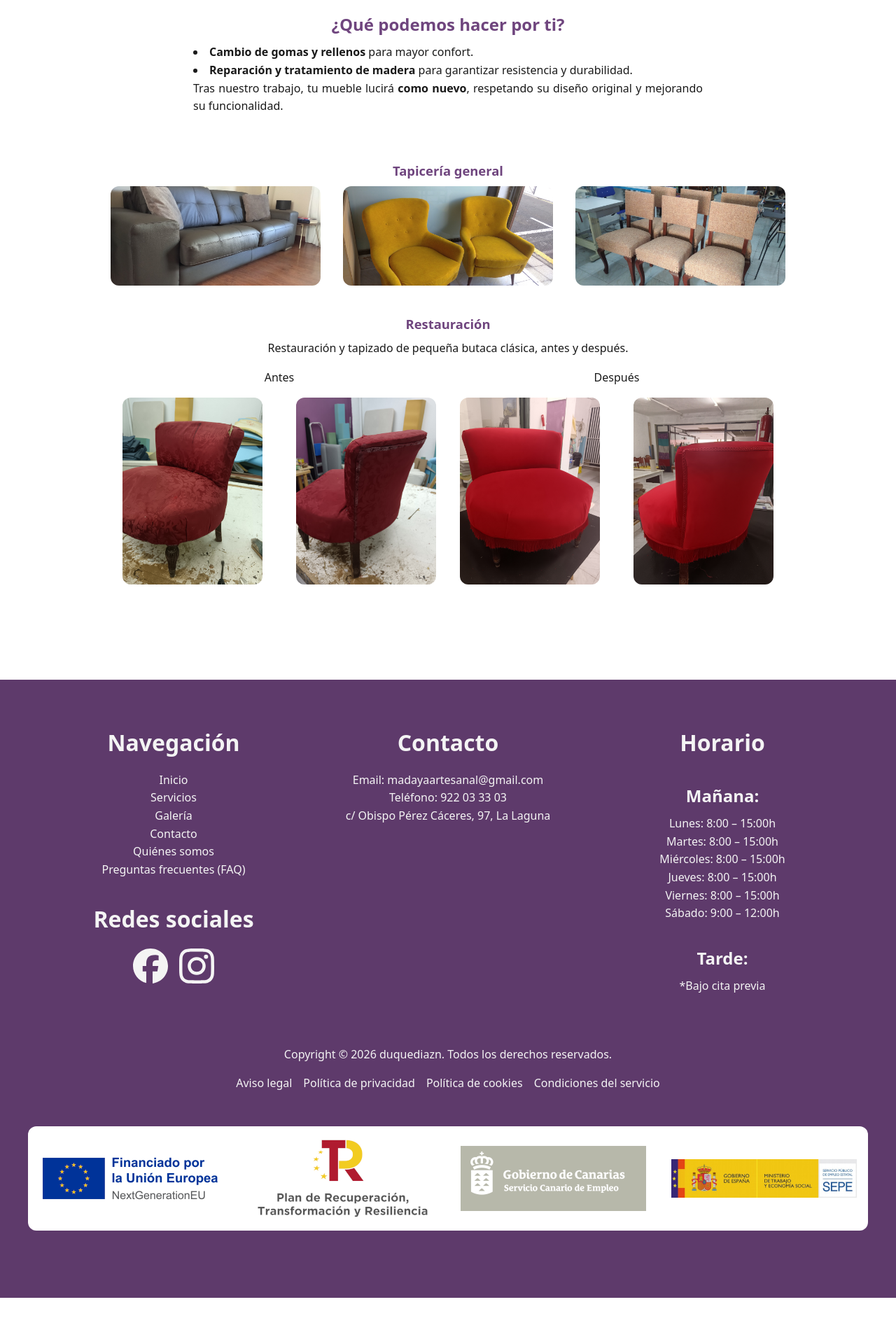
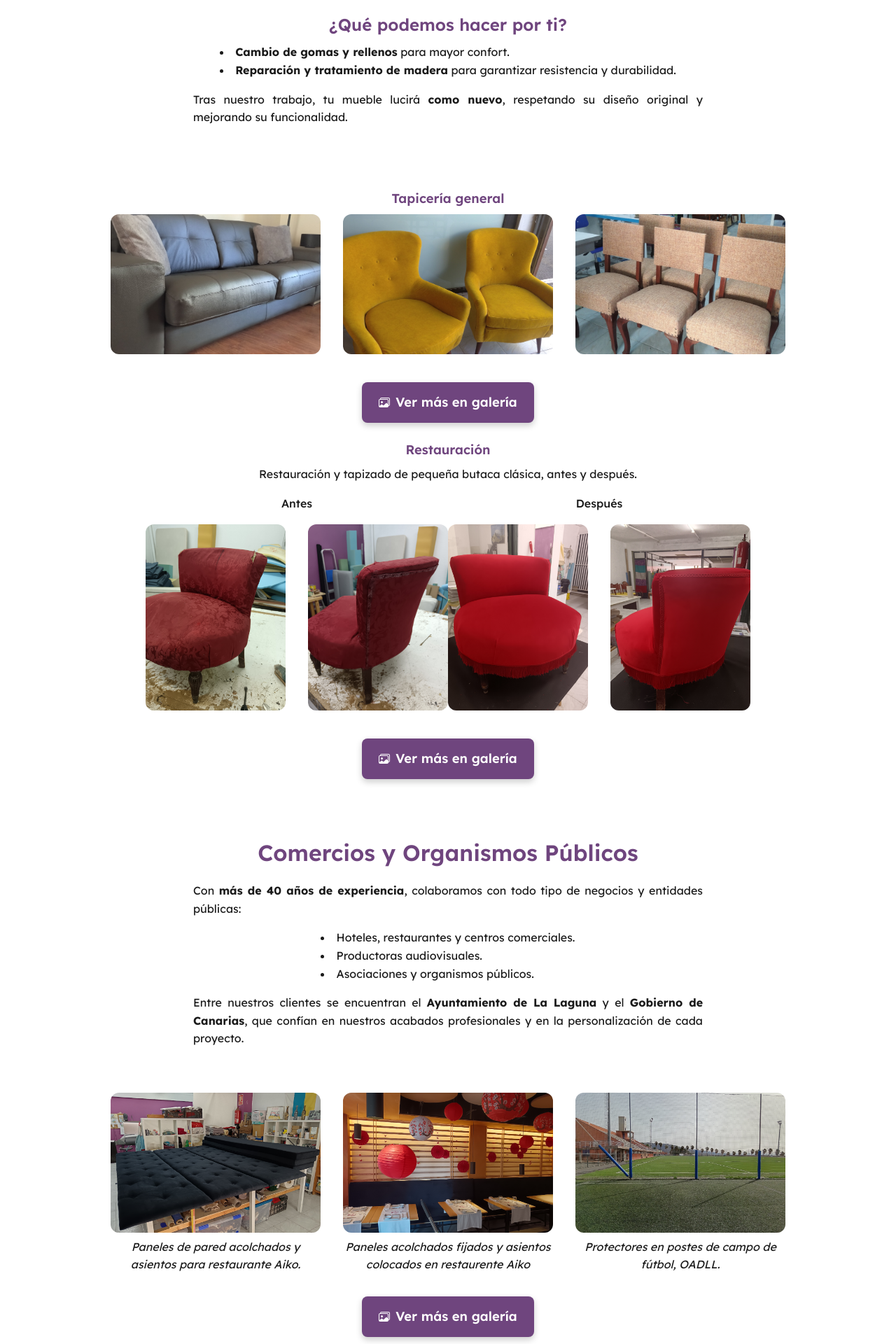
Before and after one commit to duquediazn/ecomadaya, a PHP site: page /servicios.php in a window 1280 px wide. Shown: the part 480-2400 px from the top of the page at 70% size. Before the commit the page ends 2334 px from the top, so only its background shows below. Run offline with PHP 8.4, Linux system fonts and the light colour scheme; grey boxes are pictures that could not be loaded.

Commit message:
feat: añade contenido a servicios y cambios de estilos
-Se añade nuevo contenido a la página Servicios.php y nuevas imágenes a /assets

Se añade nueva fuente principal para mejor legibilidad de personas con dislexia, cambios añadidos en header.

Se añade una nueva clase a uno de los elementos del footer: row-section-institutions

- Se modifican otras claes de la hoja de estilos main.css en relación a algunos de los cambios anteriores.

```diff
--- a/assets/css/main.css
+++ b/assets/css/main.css
@@ -1,7 +1,7 @@
 /* ========================================================= VARIABLES ========================================================= */
 :root {
     /* TIPOGRAFÍA */
-    --font-base: system-ui, -apple-system, BlinkMacSystemFont, "Segoe UI", Roboto, sans-serif;
+    --font-base: Lexend, sans-serif;
     --font-headings: var(--font-base);
     /* TAMAÑOS DE LETRA */
     --fs-xs: 0.85rem;
@@ -18,11 +18,11 @@
     --space-xl: 3rem;
     --max-width: 1200px;
     /* COLORES CORPORATIVOS */
+    /* morado */
     --color-primary: #6f457e;
-    /* morado */
     --color-primary-hover: #5e3a6b;
+    /* amarillo */
     --color-accent: #d0bd33;
-    /* amarillo hover */
     --color-accent-hover: #b8a62d;
     /* TEXTO */
     --color-text: #1a1a1a;
@@ -30,6 +30,7 @@
     /* FONDOS */
     --color-bg: #ffffff;
     --color-surface: #f7f7f7;
+    --color-footer: #808080;
     /* BORDES */
     --color-border: #dddddd;
 }
@@ -58,6 +59,7 @@ body {
     font-size: var(--fs-sm);
     line-height: 1.6;
     -webkit-font-smoothing: antialiased;
+    /*WebKit/Blink en MacOS*/
 }
 
 /* Enlaces */
@@ -92,25 +94,22 @@ a:focus {
 /* ========================================================= LAYOUT GENERAL ========================================================= */
 main.site-main {
     flex: 1;
-    /* Esto empuja el footer hacia abajo */
-    max-width: var(--max-width);
-    margin: 0 auto;
-    padding: var(--space-xl) var(--space-sm);
+    padding: var(--space-xl) 0;
 }
 
 section {
     width: 100%;
-    max-width: var(--max-width);
     margin: 0 auto var(--space-xl);
     padding: 0 var(--space-sm);
+    display: flex;
+    flex-direction: column;
+    align-items: center;
 }
 
 .section--narrow {
-    display: flex;
-    flex-direction: column;
-    /*align-items: center;*/
     max-width: 760px;
     text-align: justify;
+    border-radius: 14px;
 }
 
 article {
@@ -167,6 +166,7 @@ p {
 
 ul {
     list-style-position: inside;
+    margin-bottom: var(--space-sm);
 }
 
 /* ========================================================= HEADER + NAVEGACIÓN ========================================================= */
@@ -285,6 +285,7 @@ ul {
 
 .hero__image {
     width: 100%;
+    max-width: var(--max-width);
     margin-top: var(--space-lg);
     object-fit: cover;
     border-radius: 12px;
@@ -357,9 +358,18 @@ ul {
     margin-bottom: var(--space-lg);
 }
 
+.picture-container figure {
+    max-width: 300px;
+}
+
+.picture-container figure figcaption {
+    font-size: var(--fs-sm);
+    font-style: italic;
+}
+
 .picture-container img {
     width: 300px;
-    height: auto;
+    height: 200px;
     object-fit: cover;
     border-radius: 12px;
 
@@ -452,18 +462,25 @@ ul {
     fill: #FF0069;
 }
 
+.row-section-legal {
+    padding: var(--space-sm);
+}
+
 .row-section-institutions {
+    max-width: fit-content;
     background-color: var(--color-bg);
-    display: flex;
+    flex-direction: row;
     flex-wrap: wrap;
-    align-items: center;
-    justify-content: space-between;
+    align-items: space-evenly;
+    justify-content: space-evenly;
+    align-content: space-between;
     border-radius: 12px;
 }
 
 .row-section-institutions>img {
     width: 265px;
     height: auto;
+    margin: var(--space-sm);
 }
 
 .site-footer .legal-menu {
--- a/includes/footer.php
+++ b/includes/footer.php
@@ -56,7 +56,7 @@
 
     </section>
 
-    <section>
+    <section class="row-section-legal">
         <p>Copyright &copy; <?php echo date("Y"); ?> <a href="https://github.com/duquediazn">duquediazn</a>. Todos los derechos reservados.</p>
 
         <nav aria-label="Navegación legal">
--- a/includes/header.php
+++ b/includes/header.php
@@ -7,21 +7,20 @@ $current_page = basename($_SERVER['PHP_SELF']);
 
 <head>
     <meta charset="UTF-8">
-
     <!-- Responsive -->
     <meta name="viewport" content="width=device-width, initial-scale=1.0">
-
-    <!-- Título por defecto (luego si quieres se puede sobreescribir en cada página) -->
+    <!-- Título -->
     <title>Artesanía y Tapizados Madaya</title>
-
     <!-- Favicon -->
     <link rel="icon" href="/assets/icons/favicon.ico" sizes="any">
-
     <!-- CSS -->
     <link rel="stylesheet" href="/assets/css/main.css">
-
     <!-- JS global -->
     <script src="/assets/js/main.js" defer></script>
+    <!-- Lexend font -->
+    <link rel="preconnect" href="https://fonts.googleapis.com">
+    <link rel="preconnect" href="https://fonts.gstatic.com" crossorigin>
+    <link href="https://fonts.googleapis.com/css2?family=Lexend:wght@100..900&display=swap" rel="stylesheet">
 </head>
 
 <body>
--- a/servicios.php
+++ b/servicios.php
@@ -20,6 +20,13 @@ Tapizamos y restauramos <b>sofás, sillas, butacas, cabeceros y cualquier mueble
         <a href=""><img src="/assets/img/butacas1.webp" alt=""></a>
         <a href=""><img src="/assets/img/sillas1.webp" alt=""></a>
     </div>
+    <a href="/galeria.php" class="btn btn--primary">
+       <svg xmlns="http://www.w3.org/2000/svg" width="16" height="16" fill="currentColor" class="bi bi-images" viewBox="0 0 16 16">
+            <path d="M4.502 9a1.5 1.5 0 1 0 0-3 1.5 1.5 0 0 0 0 3"/>
+            <path d="M14.002 13a2 2 0 0 1-2 2h-10a2 2 0 0 1-2-2V5A2 2 0 0 1 2 3a2 2 0 0 1 2-2h10a2 2 0 0 1 2 2v8a2 2 0 0 1-1.998 2M14 2H4a1 1 0 0 0-1 1h9.002a2 2 0 0 1 2 2v7A1 1 0 0 0 15 11V3a1 1 0 0 0-1-1M2.002 4a1 1 0 0 0-1 1v8l2.646-2.354a.5.5 0 0 1 .63-.062l2.66 1.773 3.71-3.71a.5.5 0 0 1 .577-.094l1.777 1.947V5a1 1 0 0 0-1-1z"/>
+        </svg>
+        Ver más en galería
+    </a>
     <h4>Restauración</h4>
     <p>Restauración y tapizado de pequeña butaca clásica, antes y después.</p>
     <div class="before-after-grid">
@@ -38,6 +45,81 @@ Tapizamos y restauramos <b>sofás, sillas, butacas, cabeceros y cualquier mueble
             </div>
         </div>
     </div>
+    <a href="/galeria.php" class="btn btn--primary">
+       <svg xmlns="http://www.w3.org/2000/svg" width="16" height="16" fill="currentColor" class="bi bi-images" viewBox="0 0 16 16">
+            <path d="M4.502 9a1.5 1.5 0 1 0 0-3 1.5 1.5 0 0 0 0 3"/>
+            <path d="M14.002 13a2 2 0 0 1-2 2h-10a2 2 0 0 1-2-2V5A2 2 0 0 1 2 3a2 2 0 0 1 2-2h10a2 2 0 0 1 2 2v8a2 2 0 0 1-1.998 2M14 2H4a1 1 0 0 0-1 1h9.002a2 2 0 0 1 2 2v7A1 1 0 0 0 15 11V3a1 1 0 0 0-1-1M2.002 4a1 1 0 0 0-1 1v8l2.646-2.354a.5.5 0 0 1 .63-.062l2.66 1.773 3.71-3.71a.5.5 0 0 1 .577-.094l1.777 1.947V5a1 1 0 0 0-1-1z"/>
+        </svg>
+        Ver más en galería
+    </a>
+</section>
+
+<section class="section--narrow">
+    <h2>Comercios y Organismos Públicos</h2>
+    <p>Con <b>más de 40 años de experiencia</b>, colaboramos con todo tipo de negocios y entidades públicas:</p>
+    <ul>
+        <li>Hoteles, restaurantes y centros comerciales.</li>
+        <li>Productoras audiovisuales.</li>
+        <li>Asociaciones y organismos públicos.</li>
+    </ul>
+    <p> Entre nuestros clientes se encuentran el <b>Ayuntamiento de La Laguna</b> y el <b>Gobierno de Canarias</b>,
+    que confían en nuestros acabados profesionales y en la personalización de cada proyecto.</p>
+</section>
+
+<section class="sample-photos">
+    <div class="picture-container">
+        <figure>
+            <a href=""><img src="/assets/img/Aiko1.webp" alt=""></a>
+            <figcaption>Paneles de pared acolchados y asientos para restaurante Aiko.</figcaption>
+        </figure>
+        <figure>
+            <a href=""><img src="/assets/img/Aiko2.webp" alt=""></a>
+            <figcaption>Paneles acolchados fijados y asientos colocados en restaurente Aiko</figcaption>
+        </figure>
+        <figure>
+           <a href=""><img src="/assets/img/Campo_futbol_2 OADLL_1.webp" alt=""></a>
+            <figcaption>Protectores en postes de campo de fútbol, OADLL.</figcaption>
+        </figure>
+    </div>
+    <a href="/galeria.php" class="btn btn--primary">
+       <svg xmlns="http://www.w3.org/2000/svg" width="16" height="16" fill="currentColor" class="bi bi-images" viewBox="0 0 16 16">
+            <path d="M4.502 9a1.5 1.5 0 1 0 0-3 1.5 1.5 0 0 0 0 3"/>
+            <path d="M14.002 13a2 2 0 0 1-2 2h-10a2 2 0 0 1-2-2V5A2 2 0 0 1 2 3a2 2 0 0 1 2-2h10a2 2 0 0 1 2 2v8a2 2 0 0 1-1.998 2M14 2H4a1 1 0 0 0-1 1h9.002a2 2 0 0 1 2 2v7A1 1 0 0 0 15 11V3a1 1 0 0 0-1-1M2.002 4a1 1 0 0 0-1 1v8l2.646-2.354a.5.5 0 0 1 .63-.062l2.66 1.773 3.71-3.71a.5.5 0 0 1 .577-.094l1.777 1.947V5a1 1 0 0 0-1-1z"/>
+        </svg>
+        Ver más en galería
+    </a>
+</section>
+
+
+<section class="section--narrow">
+    <h2>Fabricación a Medida</h2>
+    <p>Creamos muebles personalizados adaptados a tus necesidades y a tu espacio.</p>
+    <h3>Ventajas</h3>
+    <ul>
+        <li>Materiales premium, seleccionados para garantizar durabilidad.</li>
+        <li>Asesoramiento profesional para elegir tejidos y acabados.</li>
+    </ul>
+    <p>Transformamos tus ideas en piezas únicas hechas a medida, combinando funcionalidad, sostenibilidad y diseño.</p>
+</section>
+
+<section class="sample-photos">
+    <div class="picture-container">
+        <figure>
+            <a href=""><img src="/assets/img/Cabecero_blanco.webp" alt=""></a>
+            <figcaption>Cabecero tapizado en tela aquaclean, fabricado a medida.</figcaption>
+        </figure>
+        <figure>
+            <a href=""><img src="/assets/img/Colchon-camper3.webp" alt=""></a>
+            <figcaption>Colchón plegable con forro para furgoneta camperizada.</figcaption>
+        </figure>
+    </div>
+    <a href="/galeria.php" class="btn btn--primary">
+       <svg xmlns="http://www.w3.org/2000/svg" width="16" height="16" fill="currentColor" class="bi bi-images" viewBox="0 0 16 16">
+            <path d="M4.502 9a1.5 1.5 0 1 0 0-3 1.5 1.5 0 0 0 0 3"/>
+            <path d="M14.002 13a2 2 0 0 1-2 2h-10a2 2 0 0 1-2-2V5A2 2 0 0 1 2 3a2 2 0 0 1 2-2h10a2 2 0 0 1 2 2v8a2 2 0 0 1-1.998 2M14 2H4a1 1 0 0 0-1 1h9.002a2 2 0 0 1 2 2v7A1 1 0 0 0 15 11V3a1 1 0 0 0-1-1M2.002 4a1 1 0 0 0-1 1v8l2.646-2.354a.5.5 0 0 1 .63-.062l2.66 1.773 3.71-3.71a.5.5 0 0 1 .577-.094l1.777 1.947V5a1 1 0 0 0-1-1z"/>
+        </svg>
+        Ver más en galería
+    </a>
 </section>
 
 <?php include 'includes/footer.php'; ?>
```
Also changed, not shown: assets/img/Aiko1.webp (added), assets/img/Aiko2.webp (added), assets/img/Cabecero_blanco.webp (added), assets/img/Campo_futbol_2 OADLL_1.webp (added), assets/img/Colchon-camper3.webp (added).
